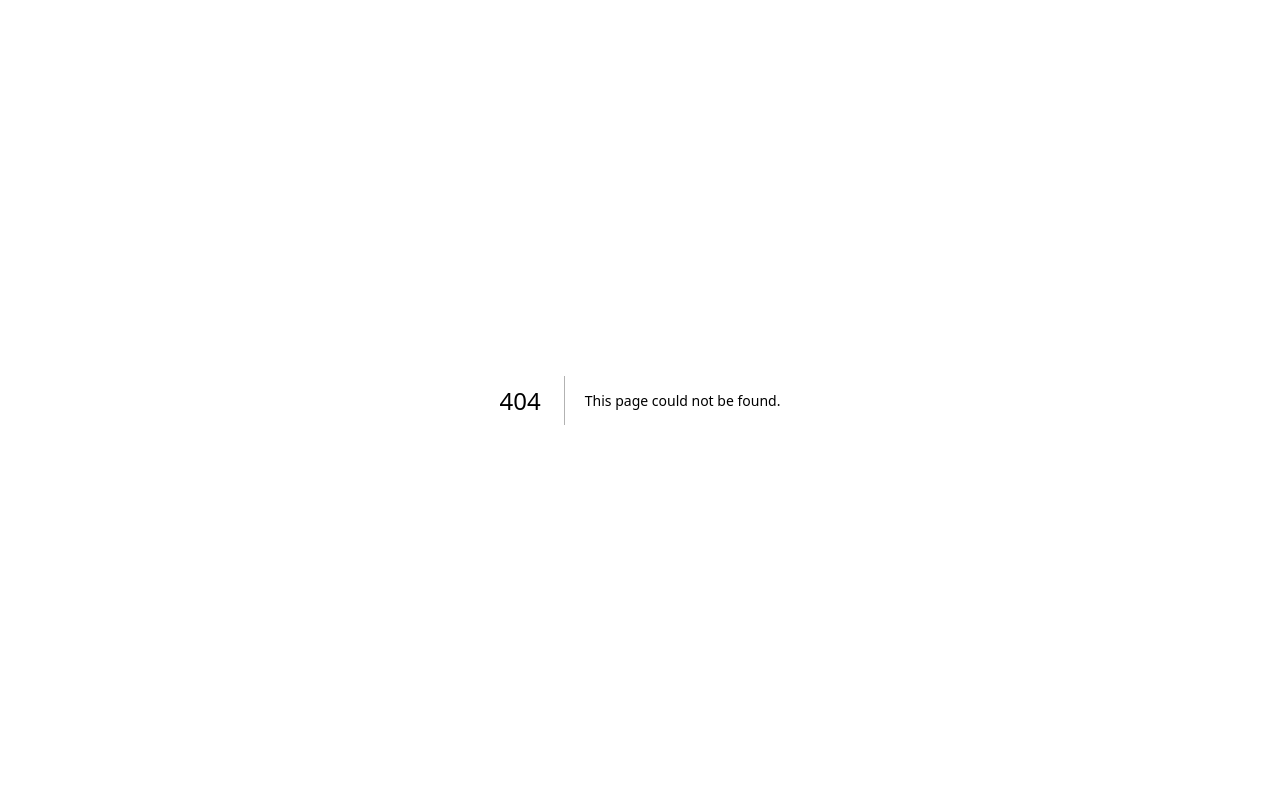
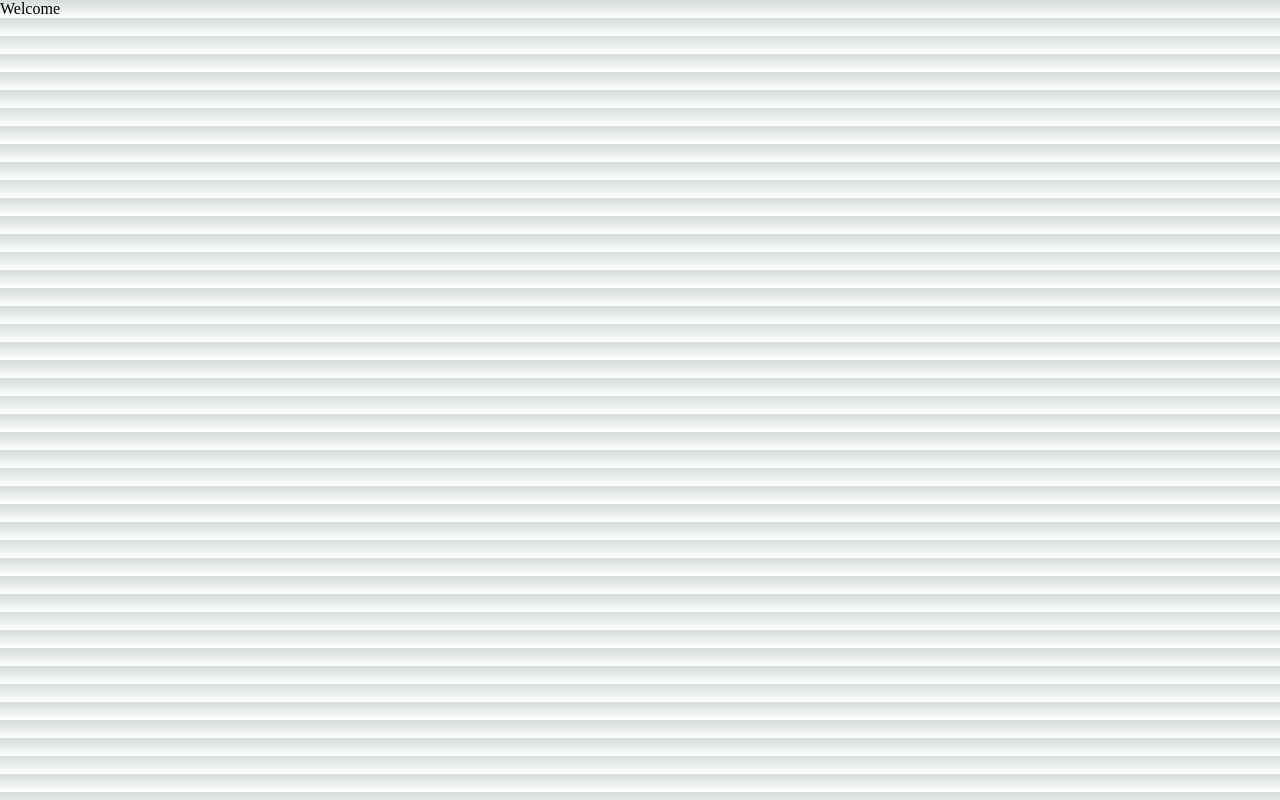
Before and after one commit to zhuravskayalina/graphiql-app, a Next.js app: page /welcome in a window 1280 px wide. Before the commit this address had no page. Built offline with nearby package versions, Linux system fonts and the light colour scheme.

Commit message:
feat: add page templates

```diff
--- /dev/null
+++ b/src/pages/auth.tsx
@@ -0,0 +1,3 @@
+export default function Auth() {
+  return <div>Auth</div>;
+}
--- /dev/null
+++ b/src/pages/welcome.tsx
@@ -0,0 +1,3 @@
+export default function Welcome() {
+  return <div>Welcome</div>;
+}
```
